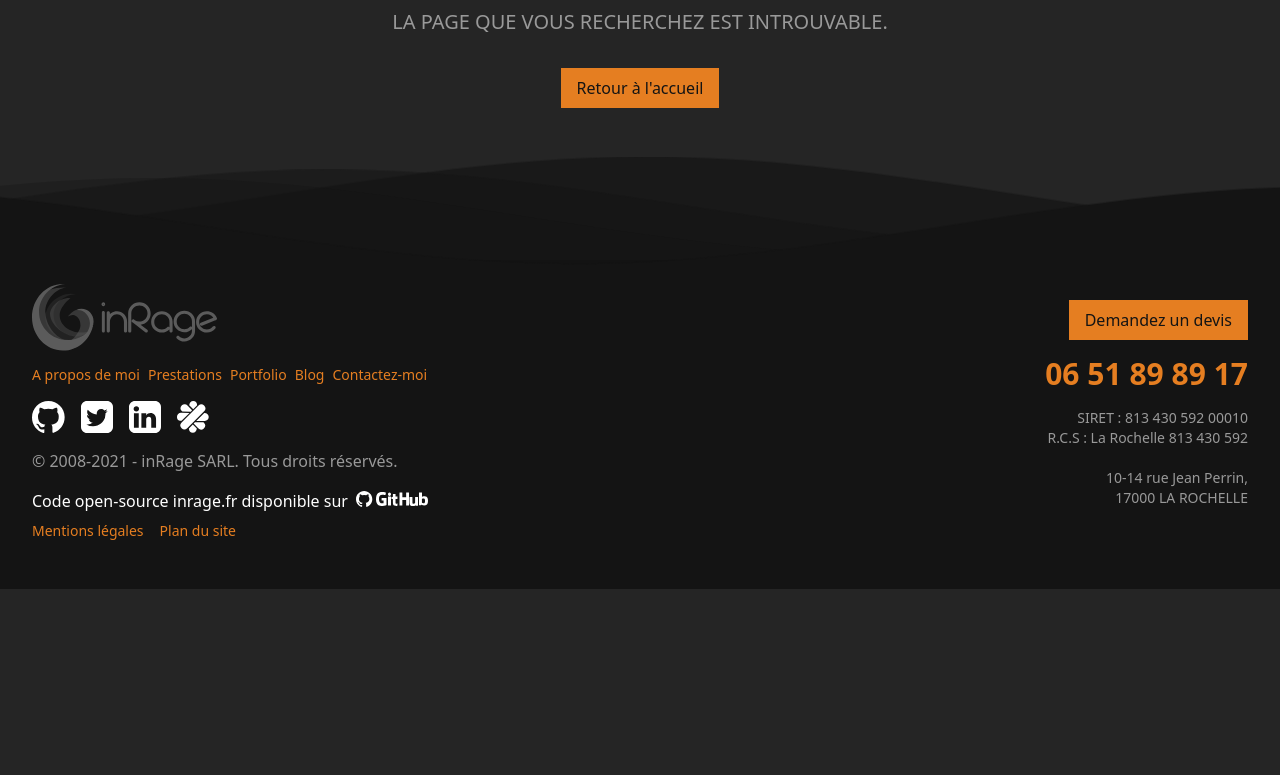
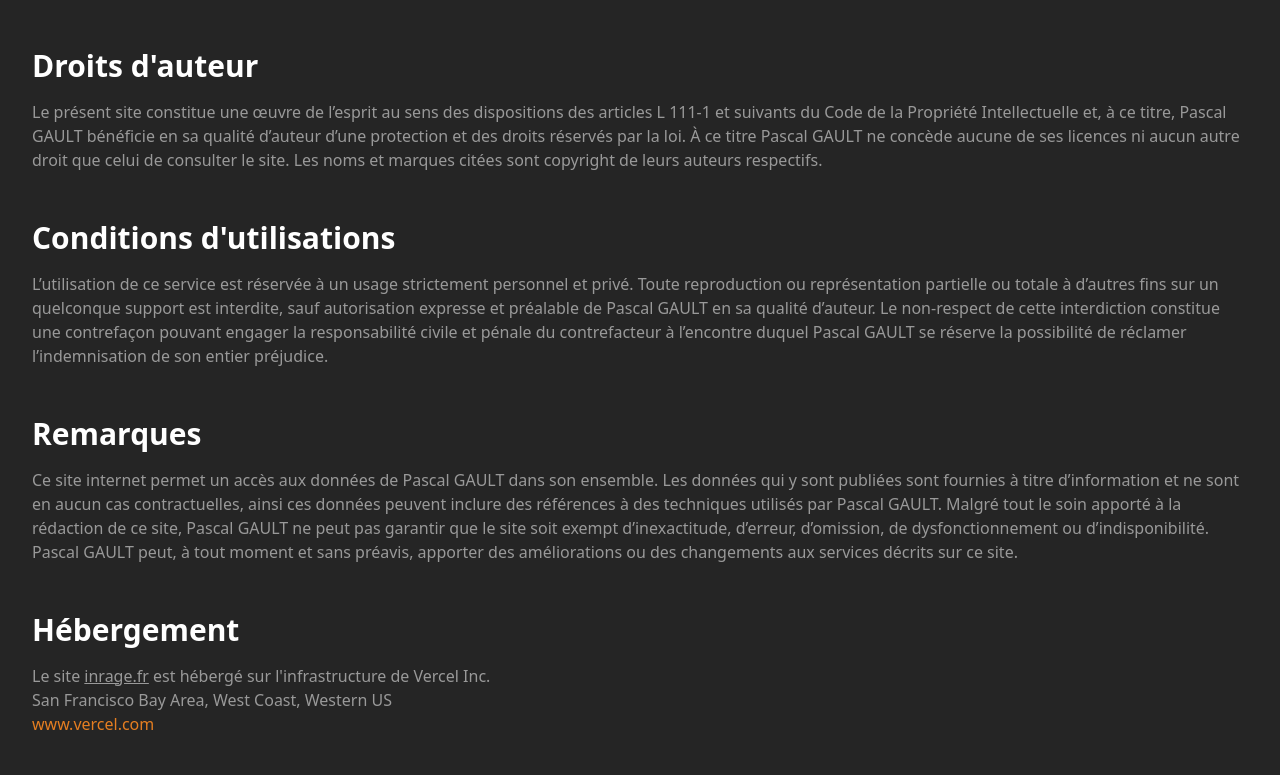
Before and after one commit to akiletour/inrage, a Next.js app: page /mentions-legales in a window 1280 px wide. Before the commit this address had no page. Shown: the part 745-1520 px from the top of the page. Before the commit the page ends 1334 px from the top, so only its background shows below. Built offline with nearby package versions, Linux system fonts and the light colour scheme.

Commit message:
feat(page): create legals page

```diff
--- /dev/null
+++ b/pages/mentions-legales.tsx
@@ -0,0 +1,94 @@
+import { GetStaticProps } from 'next';
+
+import Layout from '@component/layouts/Layout';
+
+function LegalTitle({ children }: { children: string }) {
+  return (
+    <h2 className={'mt-6 mb-2 text-white font-bold text-3xl'}>{children}</h2>
+  );
+}
+
+export default function Legals() {
+  return (
+    <Layout>
+      <div className="container">
+        <LegalTitle>Propriétaire du site</LegalTitle>
+        <p>
+          <div>Pascal GAULT</div>
+          <div>Société : inRage SARL</div>
+          <div>Adresse : 10 rue Jean Perrin 17000 LA ROCHELLE</div>
+          <div>Courriel : contact(at)inrage.fr</div>
+          <div>Tél : +33 (0)6 51 89 89 17</div>
+        </p>
+
+        <LegalTitle>Crédits</LegalTitle>
+
+        <p>Ce site a été conçu, créé et développé par Pascal GAULT</p>
+
+        <LegalTitle>Droits d&apos;auteur</LegalTitle>
+
+        <p>
+          Le présent site constitue une œuvre de l’esprit au sens des
+          dispositions des articles L 111-1 et suivants du Code de la Propriété
+          Intellectuelle et, à ce titre, Pascal GAULT bénéficie en sa qualité
+          d’auteur d’une protection et des droits réservés par la loi. À ce
+          titre Pascal GAULT ne concède aucune de ses licences ni aucun autre
+          droit que celui de consulter le site. Les noms et marques citées sont
+          copyright de leurs auteurs respectifs.
+        </p>
+
+        <LegalTitle>Conditions d&apos;utilisations</LegalTitle>
+
+        <p>
+          L’utilisation de ce service est réservée à un usage strictement
+          personnel et privé. Toute reproduction ou représentation partielle ou
+          totale à d’autres fins sur un quelconque support est interdite, sauf
+          autorisation expresse et préalable de Pascal GAULT en sa qualité
+          d’auteur. Le non-respect de cette interdiction constitue une
+          contrefaçon pouvant engager la responsabilité civile et pénale du
+          contrefacteur à l’encontre duquel Pascal GAULT se réserve la
+          possibilité de réclamer l’indemnisation de son entier préjudice.
+        </p>
+
+        <LegalTitle>Remarques</LegalTitle>
+
+        <p>
+          Ce site internet permet un accès aux données de Pascal GAULT dans son
+          ensemble. Les données qui y sont publiées sont fournies à titre
+          d’information et ne sont en aucun cas contractuelles, ainsi ces
+          données peuvent inclure des références à des techniques utilisés par
+          Pascal GAULT. Malgré tout le soin apporté à la rédaction de ce site,
+          Pascal GAULT ne peut pas garantir que le site soit exempt
+          d’inexactitude, d’erreur, d’omission, de dysfonctionnement ou
+          d’indisponibilité. Pascal GAULT peut, à tout moment et sans préavis,
+          apporter des améliorations ou des changements aux services décrits sur
+          ce site.
+        </p>
+
+        <LegalTitle>Hébergement</LegalTitle>
+
+        <p>
+          Le site <span className="underline">inrage.fr</span> est hébergé sur
+          l&apos;infrastructure de Vercel Inc.
+        </p>
+        <p>San Francisco Bay Area, West Coast, Western US</p>
+        <p>
+          <a
+            className="text-orange"
+            href="https://vercel.com/"
+            target={'_blank'}
+            rel="noreferrer"
+          >
+            www.vercel.com
+          </a>
+        </p>
+      </div>
+    </Layout>
+  );
+}
+
+export const getStaticProps: GetStaticProps = async () => ({
+  props: {
+    pageTitle: 'Mentions légales',
+  },
+});
```
